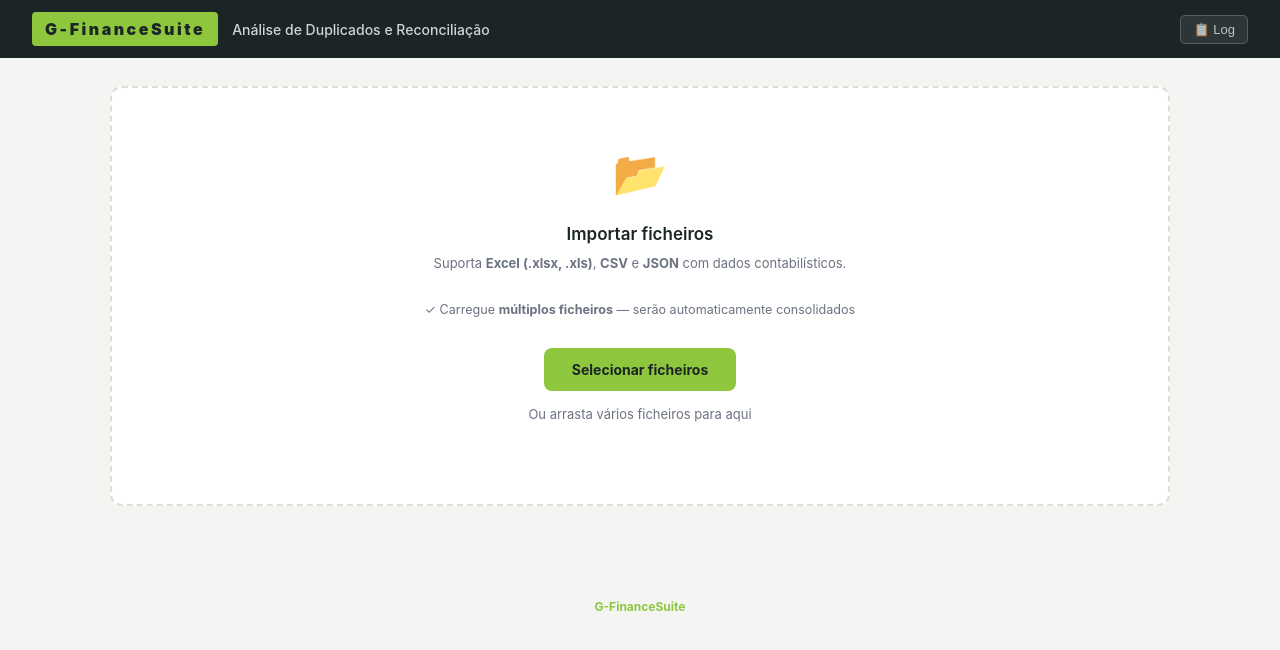
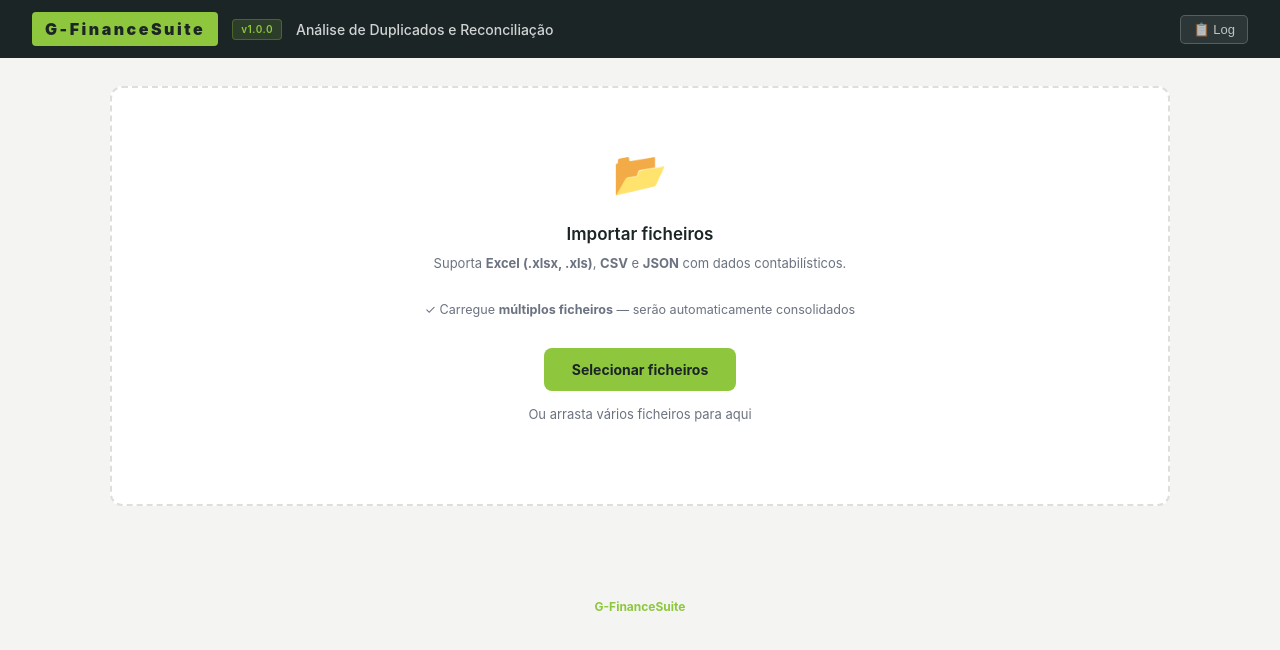
Before and after one commit to fmrgcarvalho/G-FinanceSuite, a website: page docs/index.html in a window 1280 px wide. Drawn offline with nearby package versions, Linux system fonts and the light colour scheme.

Commit message:
feat: add app version badge to header
- Added APP_VERSION constant (1.0.0) to app.ts and app.js
- Added version badge element to header with green styling
- Version updates dynamically on DOM load
- Allows easy version tracking and control
- Badge positioned between logo and title for visibility

```diff
--- a/docs/css/style.css
+++ b/docs/css/style.css
@@ -52,6 +52,16 @@ header{
   letter-spacing:2.5px;
   padding:5px 13px;
   border-radius:4px;
+}
+.version-badge{
+  font-size:10px;
+  color:var(--green);
+  background:rgba(142,199,61,.15);
+  border:1px solid rgba(142,199,61,.3);
+  padding:2px 8px;
+  border-radius:4px;
+  font-weight:600;
+  letter-spacing:.5px;
 }
 header h1{font-size:14px;font-weight:500;color:rgba(255,255,255,.8);flex:1}
 .header-btn{
--- a/docs/index.html
+++ b/docs/index.html
@@ -28,6 +28,7 @@
 
 <header>
   <div class="logo">G-FinanceSuite</div>
+  <span class="version-badge" id="version-badge">v1.0.0</span>
   <h1>Análise de Duplicados e Reconciliação</h1>
   <button class="header-btn" id="log-btn" onclick="toggleLog()" title="Abrir/Fechar Log">📋 Log</button>
 </header>
--- a/docs/js/app.js
+++ b/docs/js/app.js
@@ -2,6 +2,8 @@
    G-FinanceSuite — Duplicate Detection & Reconciliation
    ============================================================ */
 'use strict';
+
+const APP_VERSION = '1.0.0';
 
 /* --------------------------------------------------------------
    LOGGER
@@ -2953,6 +2955,10 @@ function renderPagination(totalPages, callback) {
    INICIALIZAÇÃO DA PÁGINA
    -------------------------------------------------------------- */
 document.addEventListener('DOMContentLoaded', () => {
+  // Atualizar badge de versão
+  const versionBadge = document.getElementById('version-badge');
+  if (versionBadge) versionBadge.textContent = `v${APP_VERSION}`;
+
   hide('progress-section');
   hide('mapping-section');
   hide('content');
```
Also changed, not shown: docs/ts/app.ts (+8 -2 lines).
